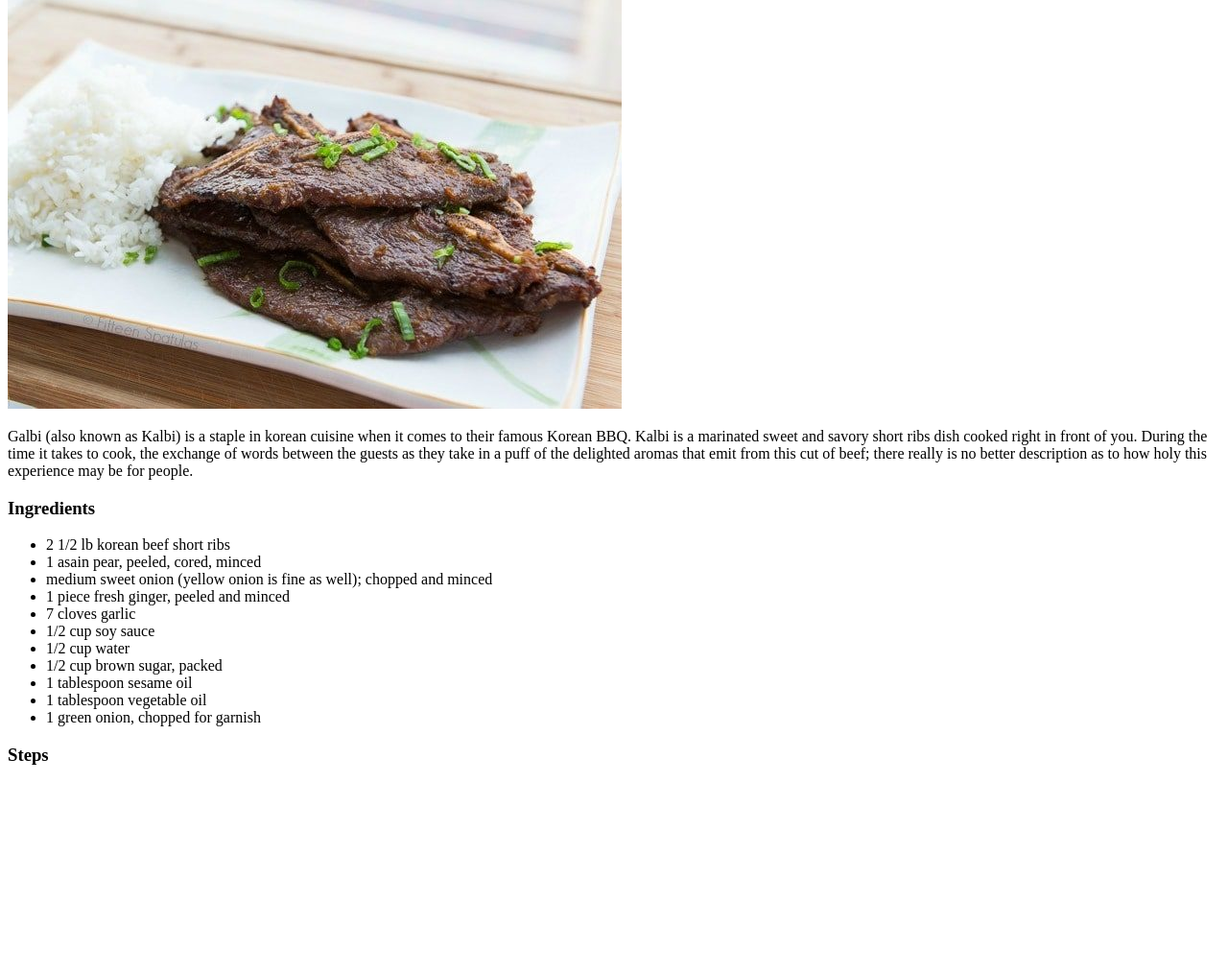
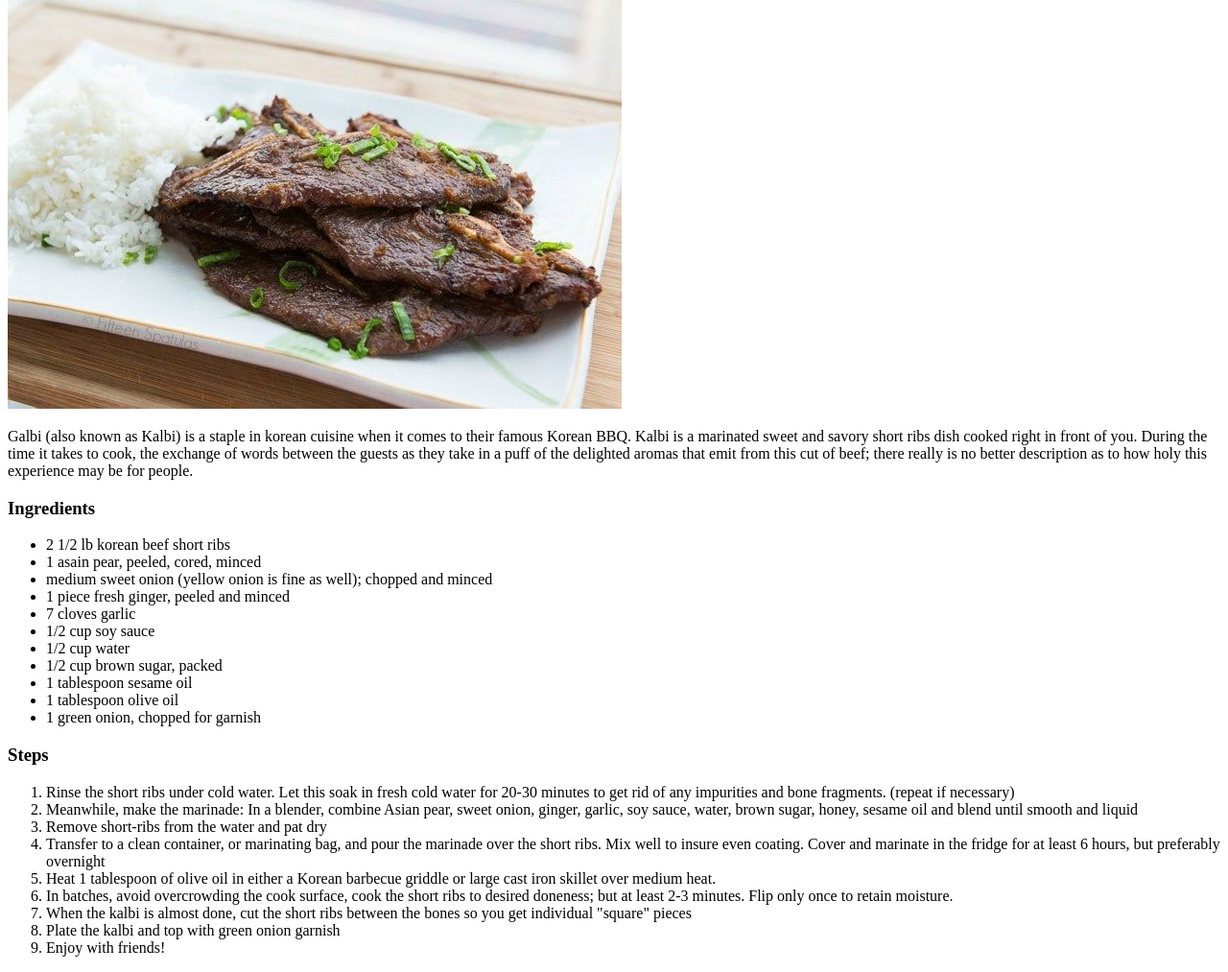
Before and after one commit to Jacksonz00/odin-recipes, a plain HTML site: page recipes/kalbi.html in a window 1280 px wide. Shown: the part 68-1081 px from the top of the page at 96% size. Before the commit the page ends 885 px from the top, so only its background shows below. Drawn offline with Linux system fonts and the light colour scheme.

Commit message:
Add ordered list of steps to kalbi

```diff
--- a/recipes/kalbi.html
+++ b/recipes/kalbi.html
@@ -20,10 +20,21 @@
             <li>1/2 cup water</li>
             <li>1/2 cup brown sugar, packed</li>
             <li>1 tablespoon sesame oil</li>
-            <li>1 tablespoon vegetable oil</li>
+            <li>1 tablespoon olive oil</li>
             <li>1 green onion, chopped for garnish</li>
         </ul>
         <p><h3>Steps</h3></p>
+        <ol>
+            <li>Rinse the short ribs under cold water. Let this soak in fresh cold water for 20-30 minutes to get rid of any impurities and bone fragments. (repeat if necessary)</li>
+            <li>Meanwhile, make the marinade: In a blender, combine Asian pear, sweet onion, ginger, garlic, soy sauce, water, brown sugar, honey, sesame oil and blend until smooth and liquid</li>
+            <li>Remove short-ribs from the water and pat dry</li>
+            <li>Transfer to a clean container, or marinating bag, and pour the marinade over the short ribs. Mix well to insure even coating. Cover and marinate in the fridge for at least 6 hours, but preferably overnight</li>
+            <li>Heat 1 tablespoon of olive oil in either a Korean barbecue griddle or large cast iron skillet over medium heat.</li>
+            <li>In batches, avoid overcrowding the cook surface, cook the short ribs to desired doneness; but at least 2-3 minutes. Flip only once to retain moisture.</li>
+            <li>When the kalbi is almost done, cut the short ribs between the bones so you get individual "square" pieces</li>
+            <li>Plate the kalbi and top with green onion garnish</li>
+            <li>Enjoy with friends!</li>
+        </ol>
     </body>
 
 </html>
```
